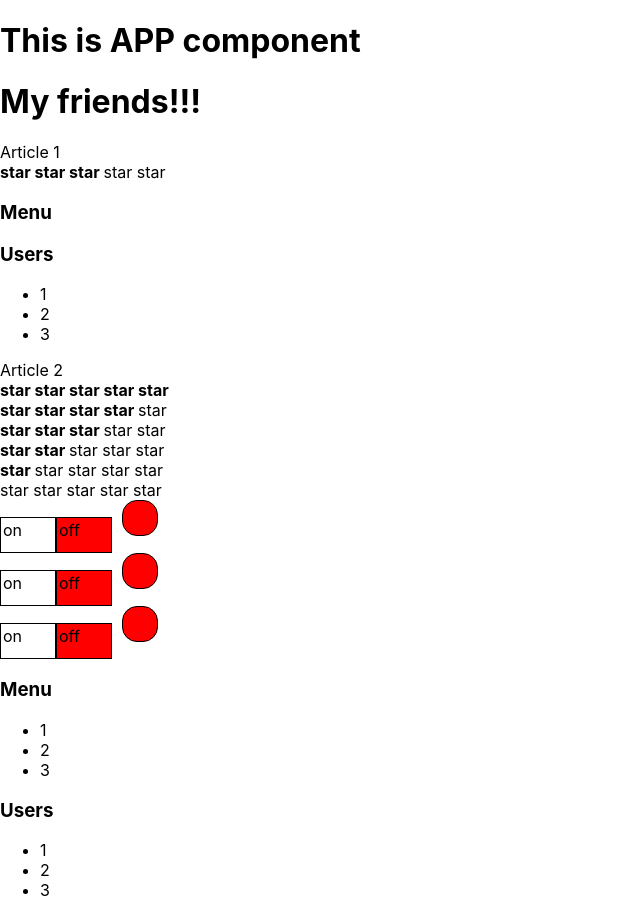
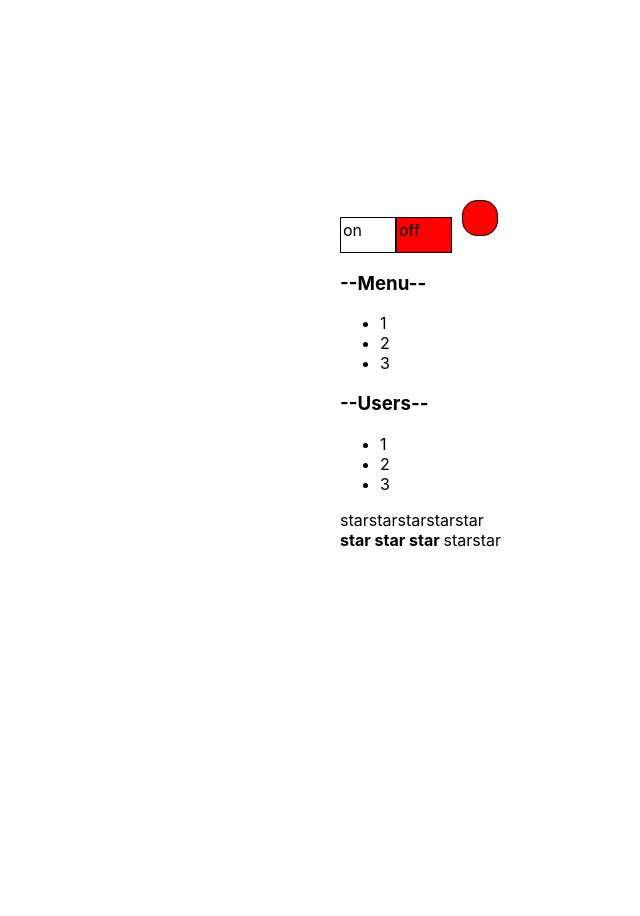
Before and after one commit to KIK9292/kabzda, a React (Create React App) app: page / in a window 1280 px wide. Shown: the whole page, without its empty margins (0-640 px from the left). After the commit the page ends 800 px from the top, so only its background shows below. Built offline with nearby package versions, Linux system fonts and the light colour scheme.

Commit message:
4-weekend-callback

```diff
--- a/src/App.css
+++ b/src/App.css
@@ -0,0 +1,4 @@
+.App{
+    width: 600px;
+    margin: 200px auto;
+}
--- a/src/App.tsx
+++ b/src/App.tsx
@@ -3,7 +3,8 @@
 import Accordion from "./components/Accordion/Accordion";
 import {Rating} from "./components/Rating/Rating";
 import {OnOff} from "./components/OnOff/OnOff";
-import UncontrolledAccordion from "./components/UncontrolledAccordion/UncontrolledAccordion";
+import {UncontrolledAccordion} from "./components/UncontrolledAccordion/UncontrolledAccordion";
+import {UncontrolledRating} from "./components/UncontrolledRating/UncontroledRating";
 
 
 // function hello() {
@@ -18,26 +19,13 @@
 
     console.log("APP rendering")
     return (
-        <div>
-            <PageTitle title={"This is APP component"}/>
-            <PageTitle title={"My friends!!!"}/>
-            Article 1
+        <div className={"App"}>
+
+            <OnOff/>
+            <UncontrolledAccordion titleValue={"Menu"}/>
+            <UncontrolledAccordion titleValue={"Users"}/>
+            <UncontrolledRating/>
             <Rating value={3}/>
-            <Accordion titleValue={"Menu"} collapsed={true}/>
-            <Accordion titleValue={"Users"} collapsed={false}/>
-            Article 2
-            <Rating value={5}/>
-            <Rating value={4}/>
-            <Rating value={3}/>
-            <Rating value={2}/>
-            <Rating value={1}/>
-            <Rating value={0}/>
-            <OnOff/>
-            <OnOff/>
-            <OnOff/>
-            <UncontrolledAccordion titleValue={"Menu"} />
-            <UncontrolledAccordion titleValue={"Users"} />
-
         </div>
 
     );
--- a/src/components/Rating/Rating.tsx
+++ b/src/components/Rating/Rating.tsx
@@ -9,15 +9,17 @@
 }
 
 function Star(props: StarPropsType) {
-    if (props.selected === true) {
-        return <span><b>star </b></span>;
-    } else {
-        console.log("Star rendering")
-        return (
-            <span>star </span>
-        )
-    }
-}
+//     if (props.selected === true) {
+//         return <span><b>star </b></span>;
+//     } else {
+//         console.log("Star rendering")
+//         return (
+//             <span>star </span>
+//         )
+//     }
+//     return  props.selected ?  <span><b>star </b></span> :  <span>star </span>
+    return <span>{props.selected ? <b>star </b> : "star"}</span>
+ }
 
 export function Rating(props: RatingPropsType) {
     console.log("Rating rendering")
--- a/src/components/UncontrolledAccordion/UncontrolledAccordion.tsx
+++ b/src/components/UncontrolledAccordion/UncontrolledAccordion.tsx
@@ -1,20 +1,34 @@
 import React, {MouseEventHandler, useState} from "react";
+
+type UncontrolledAccordionPropsType = {
+    titleValue: string
+}
+
+export function UncontrolledAccordion(props: UncontrolledAccordionPropsType) {
+    console.log("Accordion rendering")
+    const [collapsed, setCollapsed] = useState<boolean>(false)
+
+    return <div>
+        <UncontrolledAccordionTitle titleValue={props.titleValue} onClick={() => {setCollapsed(!collapsed)}}/>
+        {!collapsed && <UncontrolledAccordionBody/>}
+    </div>
+}
 
 type UncontrolledAccordionTitlePropsType = {
     titleValue: string
+    onClick: () => void
 
 
 }
 
-function UncontrolledAccordionTitle(props: UncontrolledAccordionTitlePropsType){
-    const [shrink, setShrink] = useState<boolean>(false)
-    const onCickHandler = () => {
-        (shrink === false)?setShrink(true) : setShrink(false)
-    }
+
+function UncontrolledAccordionTitle(props: UncontrolledAccordionTitlePropsType) {
+
+
     console.log("AccordionTitle rendering")
     return (<div>
-        <h3 onClick={onCickHandler}>{props.titleValue}</h3>
-    {!shrink && <UncontrolledAccordionBody/>}</div>
+            <h3 onClick={() => {props.onClick() }}>--{props.titleValue}--</h3>
+        </div>
     )
 }
 
@@ -51,15 +65,3 @@
 //         </div>
 //     }
 // }
-
-
-function UncontrolledAccordion(props: UncontrolledAccordionTitlePropsType) {
-    console.log("Accordion rendering")
-
-    return <div>
-        <UncontrolledAccordionTitle titleValue={props.titleValue} />
-
-    </div>
-}
-
-export default UncontrolledAccordion;
--- /dev/null
+++ b/src/components/UncontrolledRating/UncontroledRating.tsx
@@ -0,0 +1,40 @@
+import React, {useState} from "react";
+
+type StarPropsType = {
+    selected: boolean
+    setValue: (value:1|2|3|4|5) => void
+    value:1|2|3|4|5
+}
+
+function Star(props: StarPropsType) {
+    // if (props.selected === true) {
+    //     return <span><b>star </b></span>;
+    // } else {
+    //     console.log("Star rendering")
+    //     return (
+    //         <span>star </span>
+    //     )
+    // }
+    // return props.selected ? <span><b>star </b></span> : <span>star </span>
+
+    return <span onClick={()=>{props.setValue(props.value)}}>
+        {props.selected ? <b>star </b> : "star"}
+    </span>
+}
+
+export function UncontrolledRating() {
+    console.log("Rating rendering")
+    const [value, setValue] = useState<number>(0)
+
+    return (
+        <div>
+            <Star selected={value > 0} setValue={setValue} value={1}/>
+            <Star selected={value > 1} setValue={setValue} value={2}/>
+            <Star selected={value > 2} setValue={setValue} value={3}/>
+            <Star selected={value > 3} setValue={setValue} value={4}/>
+            <Star selected={value > 4} setValue={setValue} value={5}/>
+        </div>
+    );
+
+
+}
```
